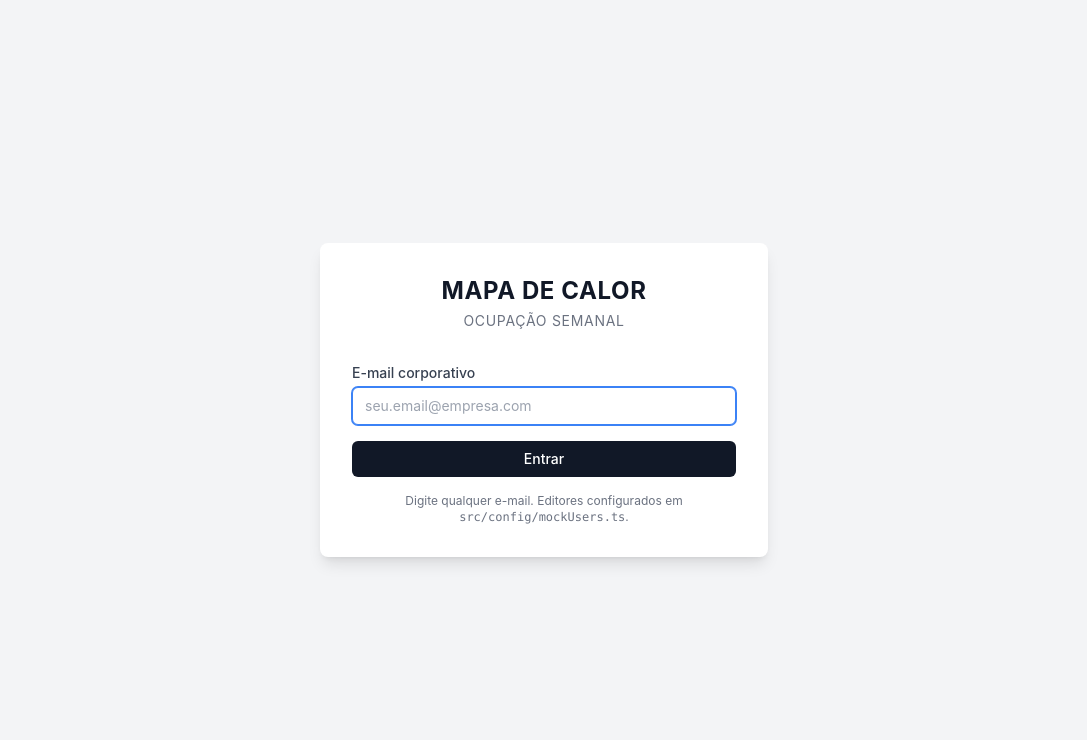
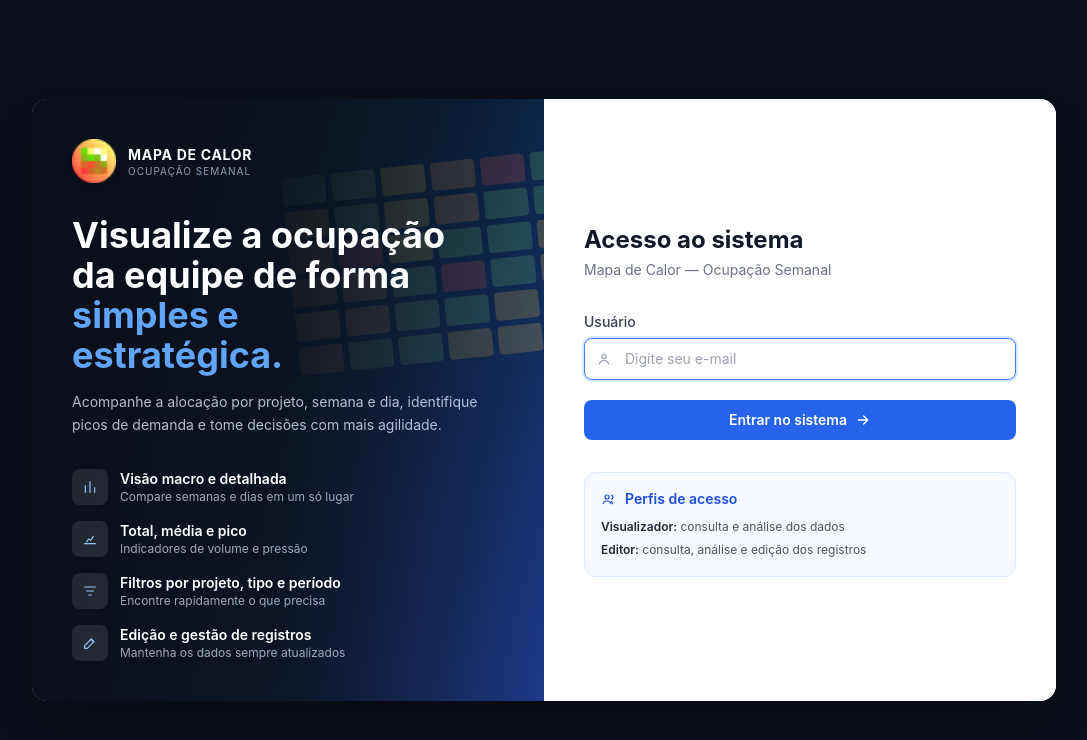
Before and after one commit to josefelipee/mapa-de-calor, a React (Vite) app: page / in a window 1280 px wide. Shown: the top 740 px of the page, without its empty margins (96-1183 px from the left). Built offline with nearby package versions, Linux system fonts and the light colour scheme.

Commit message:
feat: redesenho visual da tela de login (card 2 colunas, identidade Mapa de Calor)

```diff
--- a/src/components/Login.tsx
+++ b/src/components/Login.tsx
@@ -4,6 +4,66 @@ import { APP_TITLE, APP_SUBTITLE } from '../config/mockUsers';
 interface LoginProps {
   onLogin: (email: string) => void;
 }
+
+const LOGO = `${import.meta.env.BASE_URL}logo.png`;
+
+const IconUser = () => (
+  <svg viewBox="0 0 24 24" className="h-4 w-4" fill="none" stroke="currentColor" strokeWidth="1.7">
+    <circle cx="12" cy="8" r="3.5" />
+    <path d="M5 19.5c1.2-3.2 3.9-5 7-5s5.8 1.8 7 5" strokeLinecap="round" />
+  </svg>
+);
+
+const IconArrow = () => (
+  <svg viewBox="0 0 24 24" className="h-4 w-4" fill="none" stroke="currentColor" strokeWidth="2">
+    <path d="M5 12h14M13 6l6 6-6 6" strokeLinecap="round" strokeLinejoin="round" />
+  </svg>
+);
+
+const IconChart = () => (
+  <svg viewBox="0 0 24 24" className="h-4 w-4" fill="none" stroke="currentColor" strokeWidth="1.8">
+    <path d="M5 20V10M12 20V4M19 20v-7" strokeLinecap="round" />
+  </svg>
+);
+
+const IconMetrics = () => (
+  <svg viewBox="0 0 24 24" className="h-4 w-4" fill="none" stroke="currentColor" strokeWidth="1.8">
+    <path d="M4 19h16M7 16l3-4 3 2 4-6" strokeLinecap="round" strokeLinejoin="round" />
+  </svg>
+);
+
+const IconFilter = () => (
+  <svg viewBox="0 0 24 24" className="h-4 w-4" fill="none" stroke="currentColor" strokeWidth="1.8">
+    <path d="M4 6h16M7 12h10M10 18h4" strokeLinecap="round" />
+  </svg>
+);
+
+const IconEdit = () => (
+  <svg viewBox="0 0 24 24" className="h-4 w-4" fill="none" stroke="currentColor" strokeWidth="1.8">
+    <path d="M4 20h4l10-10-4-4L4 16v4z" strokeLinecap="round" strokeLinejoin="round" />
+    <path d="M13.5 6.5l4 4" strokeLinecap="round" />
+  </svg>
+);
+
+const IconUsers = () => (
+  <svg viewBox="0 0 24 24" className="h-4 w-4" fill="none" stroke="currentColor" strokeWidth="1.8">
+    <circle cx="9" cy="9" r="3" />
+    <path d="M3 19c.9-2.6 3.2-4 6-4s5.1 1.4 6 4" strokeLinecap="round" />
+    <path d="M16 6.5a3 3 0 010 5.6M17.5 19c-.4-1.4-1.1-2.5-2-3.3" strokeLinecap="round" />
+  </svg>
+);
+
+const DESTAQUES = [
+  { icon: <IconChart />, titulo: 'Visão macro e detalhada', descricao: 'Compare semanas e dias em um só lugar' },
+  { icon: <IconMetrics />, titulo: 'Total, média e pico', descricao: 'Indicadores de volume e pressão' },
+  { icon: <IconFilter />, titulo: 'Filtros por projeto, tipo e período', descricao: 'Encontre rapidamente o que precisa' },
+  { icon: <IconEdit />, titulo: 'Edição e gestão de registros', descricao: 'Mantenha os dados sempre atualizados' },
+];
+
+const HEAT_CORES = ['bg-[#79c879]', 'bg-[#f4c542]', 'bg-[#f2994a]', 'bg-[#eb5757]'];
+const HEAT_PATTERN = [
+  0, 0, 1, 2, 3, 0, 1, 0, 1, 2, 0, 0, 2, 3, 1, 0, 0, 1, 2, 2, 0, 3, 0, 1, 1, 2, 0, 0, 1, 3, 2, 0, 0, 1, 1, 2,
+];
 
 export function Login({ onLogin }: LoginProps) {
   const [email, setEmail] = useState('');
@@ -16,39 +76,116 @@ export function Login({ onLogin }: LoginProps) {
   };
 
   return (
-    <div className="min-h-screen flex items-center justify-center bg-gray-100 px-4">
-      <div className="w-full max-w-md bg-white rounded-lg shadow-lg p-8">
-        <div className="mb-8 text-center">
-          <h1 className="text-2xl font-bold tracking-wide text-gray-900">{APP_TITLE}</h1>
-          <p className="text-sm text-gray-500 mt-1 uppercase tracking-wider">{APP_SUBTITLE}</p>
+    <div className="flex min-h-screen items-center justify-center bg-corporate-950 p-4 sm:p-6">
+      <div className="grid w-full max-w-5xl overflow-hidden rounded-2xl bg-white shadow-2xl md:grid-cols-2">
+        {/* Painel esquerdo (institucional) */}
+        <div className="relative hidden flex-col justify-between overflow-hidden bg-gradient-to-br from-corporate-950 via-[#0b2545] to-blue-900 p-8 lg:p-10 md:flex">
+          {/* Grade decorativa de heatmap */}
+          <div
+            aria-hidden
+            className="pointer-events-none absolute -right-10 top-16 grid rotate-[-6deg] grid-cols-6 gap-1.5 opacity-[0.22]"
+          >
+            {HEAT_PATTERN.map((c, i) => (
+              <span key={i} className={`h-7 w-11 rounded ${HEAT_CORES[c]}`} />
+            ))}
+          </div>
+          <div
+            aria-hidden
+            className="pointer-events-none absolute inset-0 bg-gradient-to-r from-corporate-950 via-corporate-950/80 to-transparent"
+          />
+
+          <div className="relative z-10 flex items-center gap-3">
+            <img src={LOGO} alt={APP_TITLE} className="h-11 w-11 rounded-xl object-contain shadow-md" />
+            <div className="leading-tight">
+              <h1 className="text-sm font-bold tracking-wider text-white">{APP_TITLE}</h1>
+              <p className="text-[10px] uppercase tracking-widest text-blue-200/70">{APP_SUBTITLE}</p>
+            </div>
           </div>
 
-        <form onSubmit={handleSubmit} className="space-y-4">
+          <div className="relative z-10 my-8">
+            <h2 className="max-w-sm text-3xl font-bold leading-tight text-white lg:text-4xl">
+              Visualize a ocupação da equipe de forma{' '}
+              <span className="text-blue-400">simples e estratégica.</span>
+            </h2>
+            <p className="mt-4 max-w-md text-sm leading-relaxed text-blue-100/80">
+              Acompanhe a alocação por projeto, semana e dia, identifique picos de demanda e tome decisões com mais
+              agilidade.
+            </p>
+          </div>
+
+          <ul className="relative z-10 space-y-4">
+            {DESTAQUES.map(d => (
+              <li key={d.titulo} className="flex items-start gap-3">
+                <span className="flex h-9 w-9 shrink-0 items-center justify-center rounded-lg bg-white/10 text-blue-300">
+                  {d.icon}
+                </span>
                 <div>
-            <label htmlFor="email" className="block text-sm font-medium text-gray-700 mb-1">
-              E-mail corporativo
+                  <p className="text-sm font-semibold text-white">{d.titulo}</p>
+                  <p className="text-xs text-blue-100/70">{d.descricao}</p>
+                </div>
+              </li>
+            ))}
+          </ul>
+        </div>
+
+        {/* Painel direito (formulário) */}
+        <div className="flex flex-col justify-center bg-white p-8 sm:p-10">
+          <div className="mb-8 flex items-center gap-3 md:hidden">
+            <img src={LOGO} alt={APP_TITLE} className="h-10 w-10 rounded-lg object-contain" />
+            <div className="leading-tight">
+              <h1 className="text-sm font-bold tracking-wider text-gray-900">{APP_TITLE}</h1>
+              <p className="text-[10px] uppercase tracking-widest text-gray-500">{APP_SUBTITLE}</p>
+            </div>
+          </div>
+
+          <h2 className="text-2xl font-bold text-gray-900">Acesso ao sistema</h2>
+          <p className="mt-1 text-sm text-gray-500">Mapa de Calor — Ocupação Semanal</p>
+
+          <form onSubmit={handleSubmit} className="mt-8 space-y-5">
+            <div>
+              <label htmlFor="email" className="mb-1.5 block text-sm font-medium text-gray-700">
+                Usuário
               </label>
+              <div className="relative">
+                <span className="pointer-events-none absolute inset-y-0 left-3 flex items-center text-gray-400">
+                  <IconUser />
+                </span>
                 <input
                   id="email"
                   type="email"
                   value={email}
                   onChange={e => setEmail(e.target.value)}
-              placeholder="seu.email@empresa.com"
-              className="w-full rounded-md border border-gray-300 px-3 py-2 text-sm focus:border-blue-500 focus:outline-none focus:ring-1 focus:ring-blue-500"
+                  placeholder="Digite seu e-mail"
+                  className="w-full rounded-lg border border-gray-300 py-2.5 pl-10 pr-3 text-sm text-gray-800 placeholder:text-gray-400 focus:border-blue-500 focus:outline-none focus:ring-2 focus:ring-blue-500/20"
                   autoFocus
                 />
               </div>
+            </div>
+
             <button
               type="submit"
-            className="w-full rounded-md bg-corporate-900 px-4 py-2 text-sm font-medium text-white hover:bg-corporate-800 focus:outline-none focus:ring-2 focus:ring-corporate-900 focus:ring-offset-2"
+              className="flex w-full items-center justify-center gap-2 rounded-lg bg-blue-600 px-4 py-2.5 text-sm font-semibold text-white transition hover:bg-blue-700 focus:outline-none focus:ring-2 focus:ring-blue-600 focus:ring-offset-2"
             >
-            Entrar
+              Entrar no sistema
+              <IconArrow />
             </button>
           </form>
 
-        <p className="mt-4 text-xs text-gray-500 text-center">
-          Digite qualquer e-mail. Editores configurados em <code>src/config/mockUsers.ts</code>.
+          <div className="mt-8 rounded-xl border border-blue-100 bg-blue-50/60 p-4">
+            <div className="flex items-center gap-2 text-blue-700">
+              <IconUsers />
+              <p className="text-sm font-semibold">Perfis de acesso</p>
+            </div>
+            <div className="mt-2 space-y-1 text-xs leading-relaxed text-gray-600">
+              <p>
+                <span className="font-semibold text-gray-800">Visualizador:</span> consulta e análise dos dados
               </p>
+              <p>
+                <span className="font-semibold text-gray-800">Editor:</span> consulta, análise e edição dos registros
+              </p>
+            </div>
+          </div>
+        </div>
       </div>
     </div>
   );
```
Lines whose indentation alone changed are shown as unchanged.
